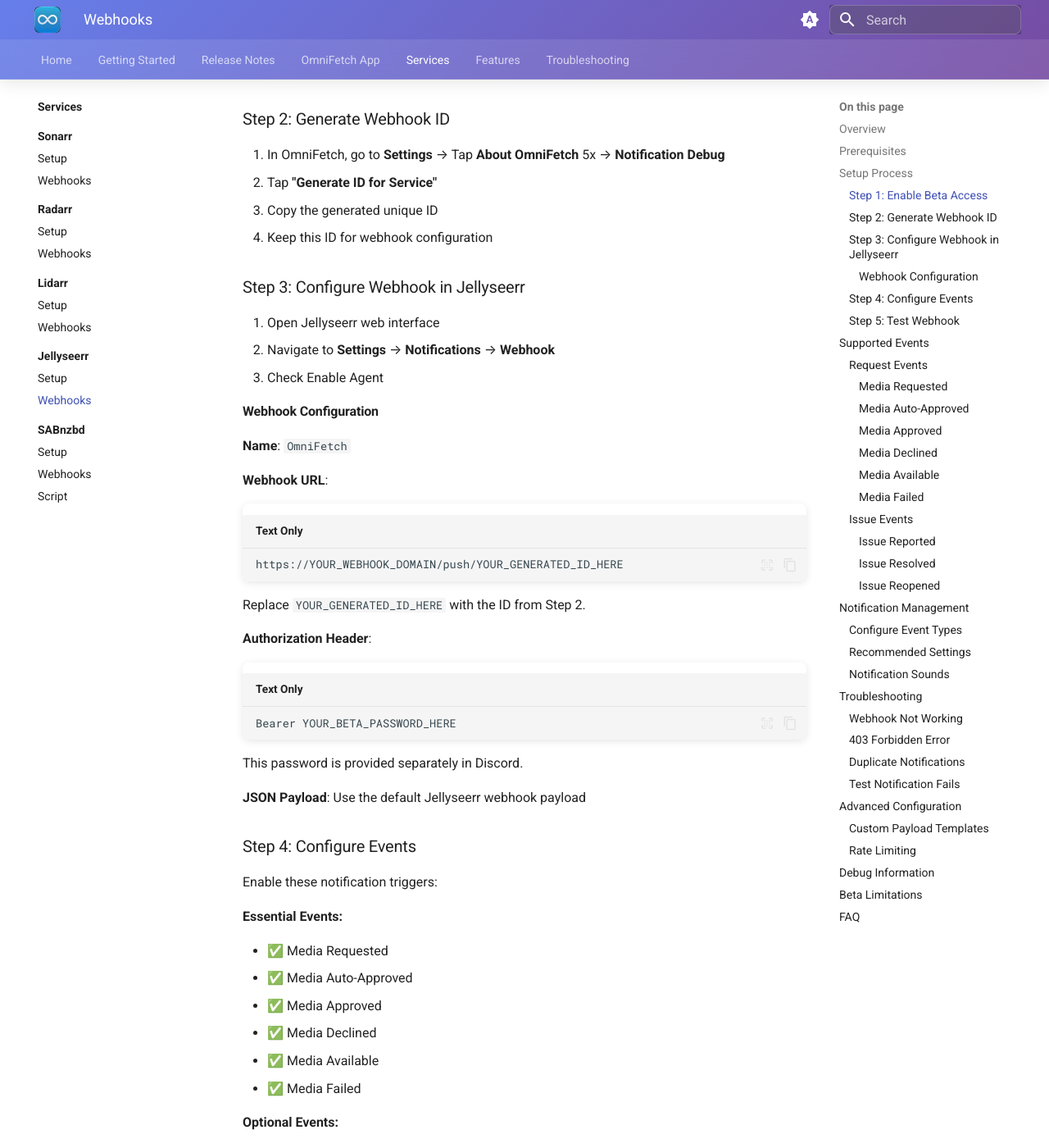
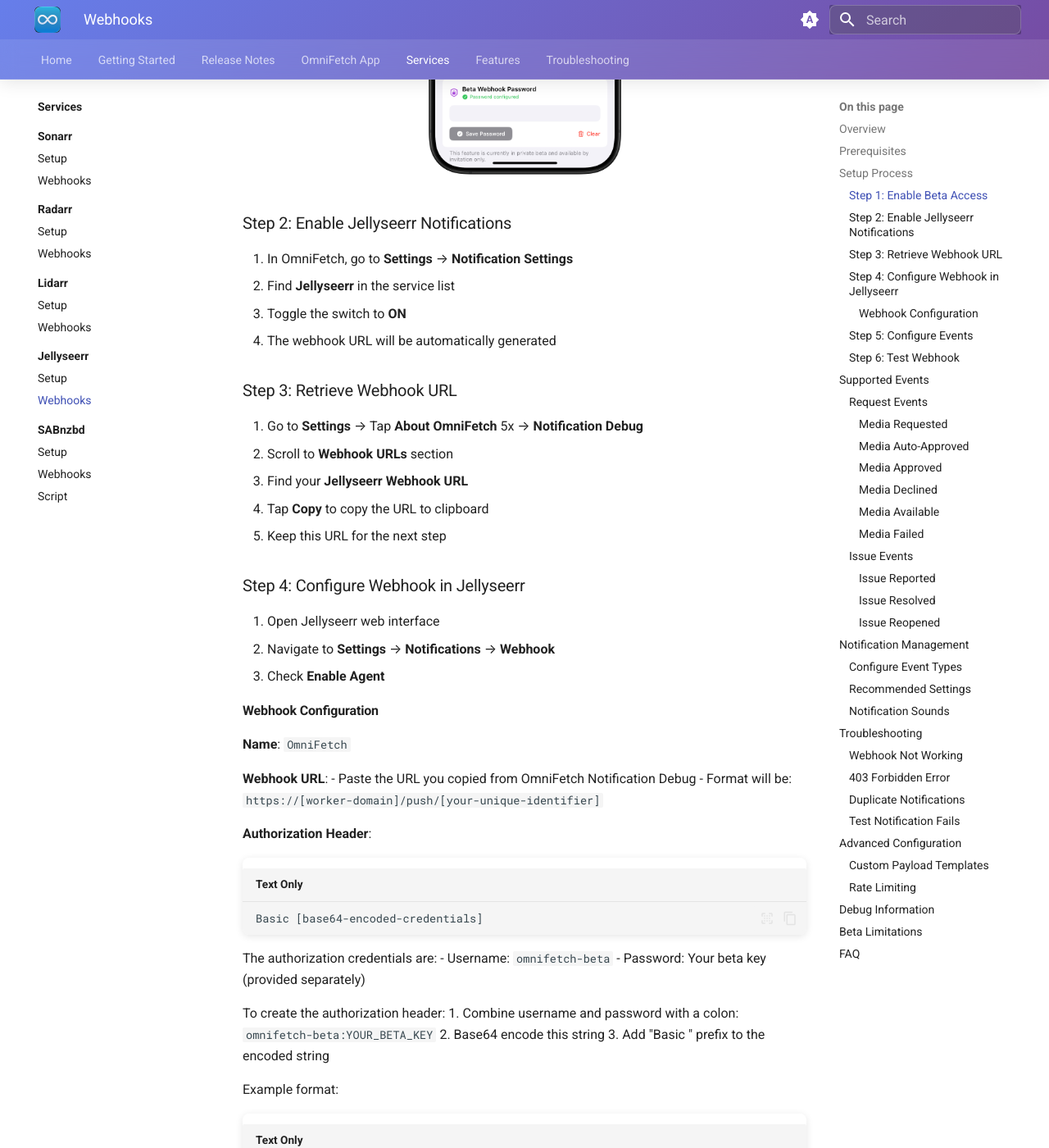
Before and after one commit to noodlemctwoodle/OmniFetch-Wiki, an MkDocs documentation site: the page built from docs/services/jellyseerr/webhooks.md, in a window 1280 px wide and 1400 px high, scrolled down 1442 px. Shown: the whole window at 82% size. Built offline with MkDocs 1.6.1 and Material for MkDocs 9.7.7, drawn with Linux system fonts in a browser that asks for light colours; some of the changed text lies outside the part shown.

Commit message:
docs(jellyseerr): streamline webhook configuration process and improve user experience
Updated Jellyseerr webhook documentation to reflect the simplified setup workflow
and enhanced user experience introduced in recent application updates.

Changes made:
- docs/services/jellyseerr/webhooks.md: Complete revision of webhook setup process

Key improvements:
- Added "(Private Beta)" designation to title for clarity
- Introduced automatic webhook URL generation explanation
- Restructured setup steps from 5 to 6 steps for better flow
- Updated Step 2: Changed from manual ID generation to automatic notification enablement
- Added Step 3: New dedicated section for retrieving generated webhook URLs
- Enhanced webhook configuration with proper authorization format
- Clarified authorization header uses Basic Auth instead of Bearer token
- Added detailed base64 encoding instructions for authorization
- Improved step numbering and logical flow throughout document
- Maintained all existing troubleshooting and testing procedures

Technical details:
- Documentation now aligns with automatic webhook URL generation feature
- Authorization method updated to reflect current beta authentication system
- Step-by-step process optimized to reduce user configuration errors
- Enhanced clarity around beta key usage and credential formatting

User experience improvements:
- Reduced manual configuration steps through automation
- Clearer instructions for retrieving generated webhook URLs
- Better explanation of authorization header construction
- Maintained comprehensive testing and troubleshooting guidance

Testing performed:
- Verified all step references are correctly numbered
- Confirmed authorization format examples are accurate
- Checked that webhook URL format matches current implementation
- Validated that all existing functionality documentation remains intact

````diff
--- a/docs/services/jellyseerr/webhooks.md
+++ b/docs/services/jellyseerr/webhooks.md
@@ -1,10 +1,12 @@
-# Jellyseerr Webhook Notifications
+# Jellyseerr Webhook Notifications (Private Beta)
 
 Configure push notifications for Jellyseerr events using webhooks (beta feature).
 
 ## Overview
 
 Webhook notifications provide real-time push notifications when request events occur in Jellyseerr. This feature requires beta access and manual webhook configuration.
+
+> **Note**: The webhook setup process has been streamlined. OmniFetch now automatically generates and stores your webhook URL when you enable Jellyseerr notifications, making it easy to retrieve later from the Notification Debug screen.
 
 ## Prerequisites
 
@@ -22,46 +24,62 @@
 3. Enter your **Private Beta Key** in the designated field
 4. Tap **Save** - look for green confirmation
 5. Beta features are now activated
-6. 6. Enable the button to on
+6. Enable the button to on
 
 ![Jellyseerr Push Notifications](../../assets/images/push-notifications/jellyseerr-push-notifications.png)
 
-### Step 2: Generate Webhook ID
+### Step 2: Enable Jellyseerr Notifications
 
-1. In OmniFetch, go to **Settings** → Tap **About OmniFetch** 5x → **Notification Debug**
-2. Tap **"Generate ID for Service"**
-3. Copy the generated unique ID
-4. Keep this ID for webhook configuration
+1. In OmniFetch, go to **Settings** → **Notification Settings**
+2. Find **Jellyseerr** in the service list
+3. Toggle the switch to **ON**
+4. The webhook URL will be automatically generated
 
-### Step 3: Configure Webhook in Jellyseerr
+### Step 3: Retrieve Webhook URL
+
+1. Go to **Settings** → Tap **About OmniFetch** 5x → **Notification Debug**
+2. Scroll to **Webhook URLs** section
+3. Find your **Jellyseerr Webhook URL**
+4. Tap **Copy** to copy the URL to clipboard
+5. Keep this URL for the next step
+
+### Step 4: Configure Webhook in Jellyseerr
 
 1. Open Jellyseerr web interface
 2. Navigate to **Settings** → **Notifications**  →  **Webhook**
-3. Check Enable Agent
+3. Check **Enable Agent**
 
 #### Webhook Configuration
 
 **Name**: `OmniFetch`
 
 **Webhook URL**:
-
-```text
-https://YOUR_WEBHOOK_DOMAIN/push/YOUR_GENERATED_ID_HERE
-```
-
-Replace `YOUR_GENERATED_ID_HERE` with the ID from Step 2.
+- Paste the URL you copied from OmniFetch Notification Debug
+- Format will be: `https://[worker-domain]/push/[your-unique-identifier]`
 
 **Authorization Header**:
 
 ```text
-Bearer YOUR_BETA_PASSWORD_HERE
+Basic [base64-encoded-credentials]
 ```
 
-This password is provided separately in Discord.
+The authorization credentials are:
+- Username: `omnifetch-beta`
+- Password: Your beta key (provided separately)
+
+To create the authorization header:
+1. Combine username and password with a colon: `omnifetch-beta:YOUR_BETA_KEY`
+2. Base64 encode this string
+3. Add "Basic " prefix to the encoded string
+
+Example format:
+```text
+Basic b21uaWZldGNoLWJldGE6WU9VUl9CRVRBX0tFWQ==
+```
 
 **JSON Payload**: Use the default Jellyseerr webhook payload
 
-### Step 4: Configure Events
+### Step 5: Configure Events
 
 Enable these notification triggers:
 
@@ -80,7 +98,7 @@
 - ⚪ Issue Resolved
 - ⚪ Issue Reopened
 
-### Step 5: Test Webhook
+### Step 6: Test Webhook
 
 1. In Jellyseerr webhook settings
 2. Click **Test** button next to the OmniFetch webhook
````
